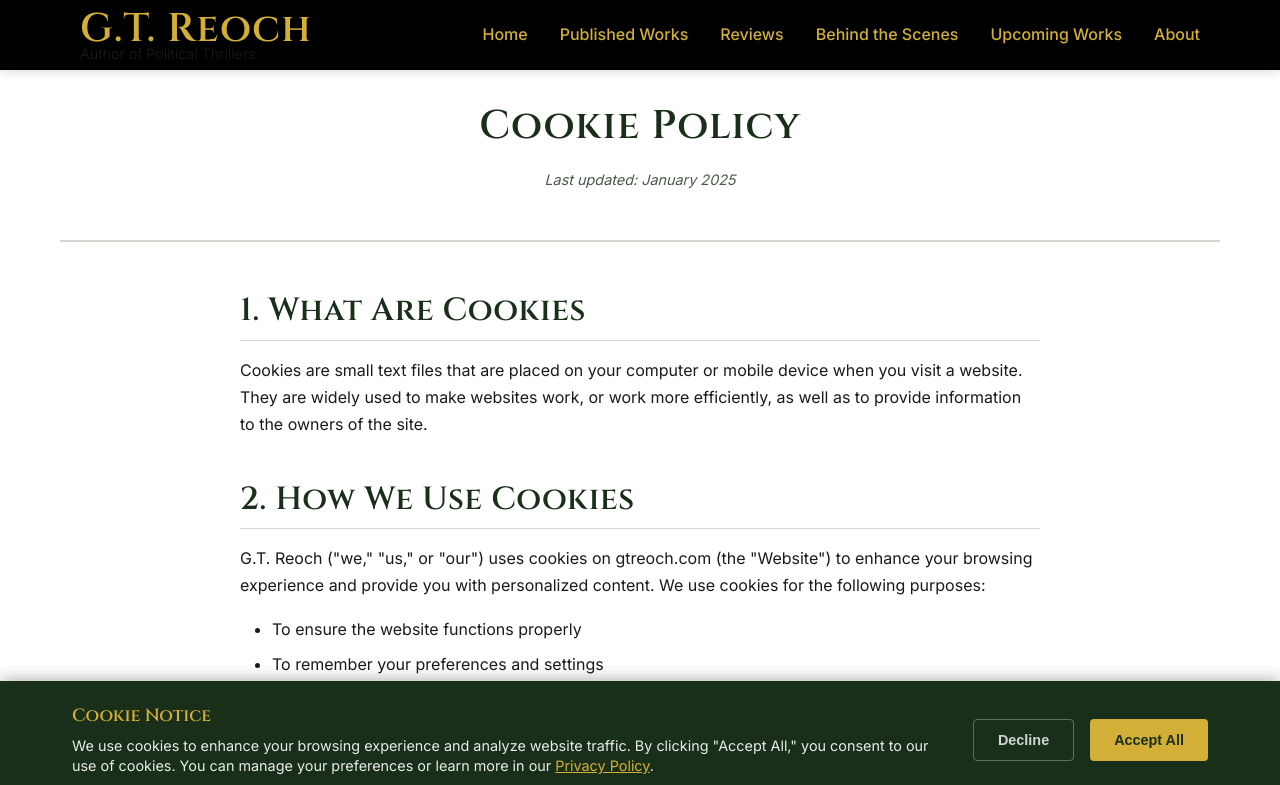
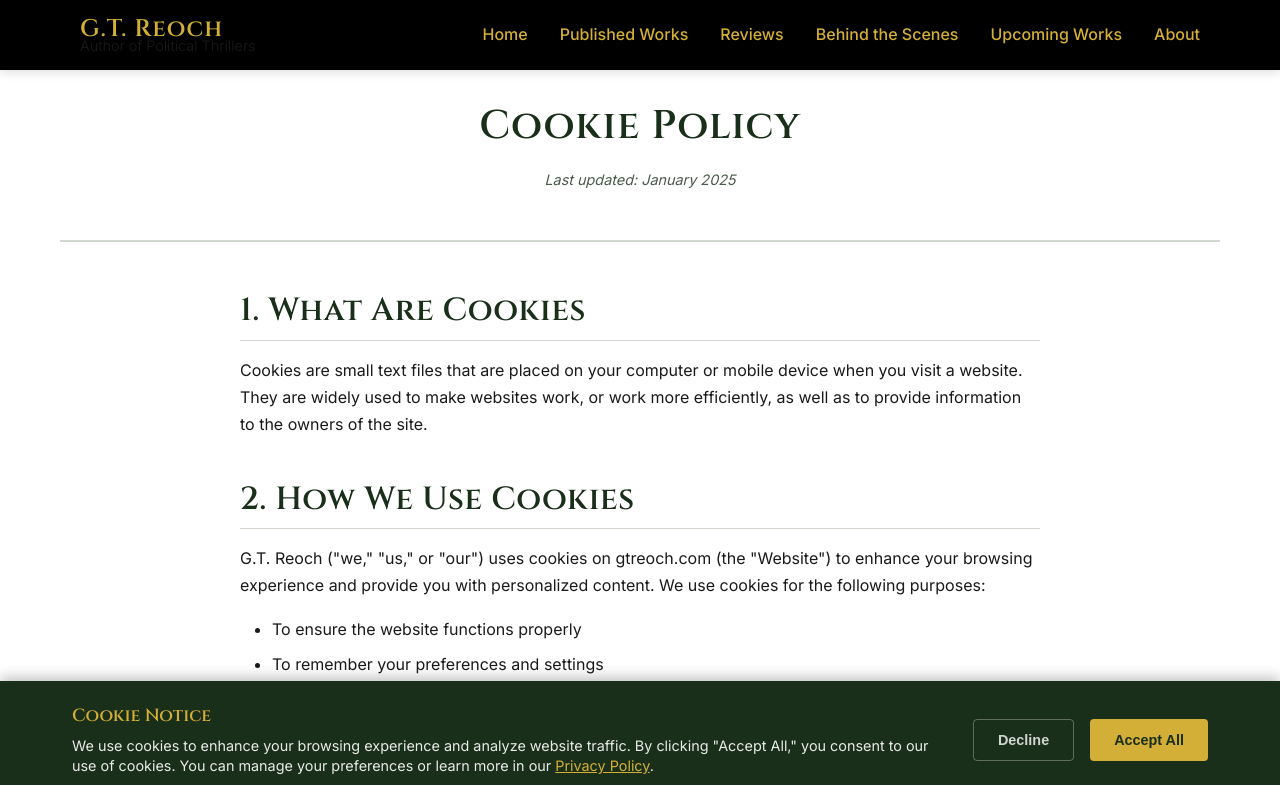
Before and after one commit to Mreoch1/GTReoch-Author-Website, a plain HTML site: page cookie-policy.html in a window 1280 px wide. Shown: the top 785 px of the page. Drawn offline with Linux system fonts and the light colour scheme.

Commit message:
Fix inline styles warning on h1 element by moving to CSS class

```diff
--- a/gt-reoch-styles.css
+++ b/gt-reoch-styles.css
@@ -135,9 +135,13 @@ a:hover {
     height: 70px;
 }
 
-.logo h1 {
+.logo h1,
+.logo-title {
     margin-bottom: 0;
     line-height: 1;
+    color: var(--accent-color);
+    margin: 0;
+    font-size: 1.5rem;
 }
 
 .logo .tagline {
```
Also changed, not shown: behind-the-scenes.html (+1 -1 lines).
